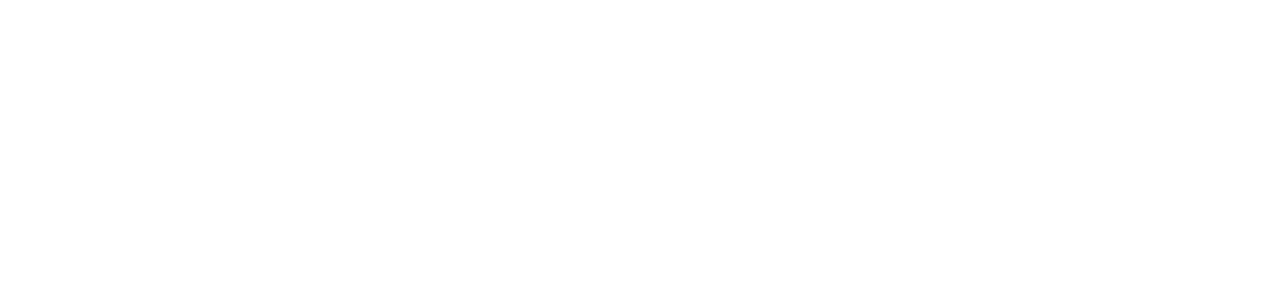
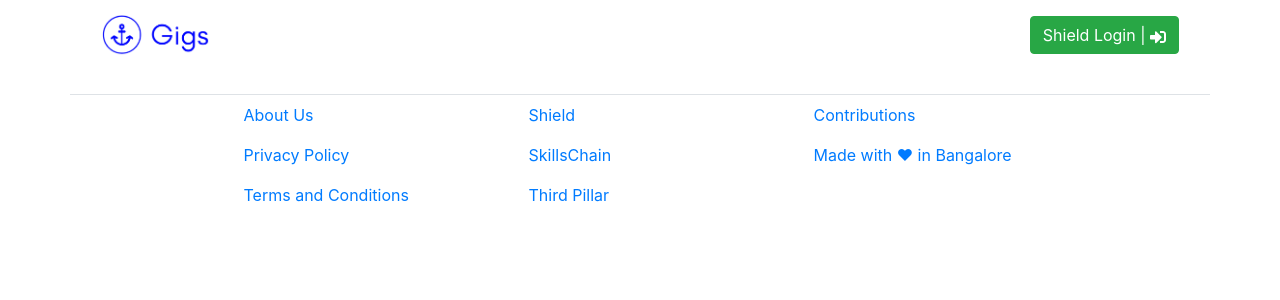
Before and after one commit to TheThirdPillar/Gigs, a Next.js app in the folder gigs-web-app/: page / in a window 1280 px wide. Shown: the top 300 px of the page. Built offline with nearby package versions, Linux system fonts and the light colour scheme.

Commit message:
Footer,Topbar, bootstrap package and other minor changes

```diff
--- /dev/null
+++ b/gigs-web-app/components/Footer.js
@@ -0,0 +1,50 @@
+import Row from 'react-bootstrap/Row'
+import Col from 'react-bootstrap/Col'
+import Nav from 'react-bootstrap/Nav'
+
+function Footer() {
+  return (
+    <>
+      <Row className="justify-content-center border-top mt-4">
+        <Col xs={4} md={4} lg={3}>
+          <Nav className="flex-column">
+            <Nav.Item>
+              <Nav.Link href="#">About Us</Nav.Link>
+            </Nav.Item>
+            <Nav.Item>
+              <Nav.Link href="#">Privacy Policy</Nav.Link>
+            </Nav.Item>
+            <Nav.Item>
+              <Nav.Link href="#">Terms and Conditions</Nav.Link>
+            </Nav.Item>
+          </Nav>
+        </Col>
+        <Col xs={4} md={4} lg={3}>
+          <Nav className="flex-column">
+            <Nav.Item>
+              <Nav.Link href="#">Shield</Nav.Link>
+            </Nav.Item>
+            <Nav.Item>
+              <Nav.Link href="#">SkillsChain</Nav.Link>
+            </Nav.Item>
+            <Nav.Item>
+              <Nav.Link href="#">Third Pillar</Nav.Link>
+            </Nav.Item>
+          </Nav>
+        </Col>
+        <Col xs={4} md={4} lg={3}>
+          <Nav className="flex-column">
+            <Nav.Item>
+              <Nav.Link href="#">Contributions</Nav.Link>
+            </Nav.Item>
+            <Nav.Item>
+              <Nav.Link href="#">Made with &hearts; in Bangalore</Nav.Link>
+            </Nav.Item>
+          </Nav>
+        </Col>
+      </Row>
+    </>
+  )
+}
+
+export default Footer
--- a/gigs-web-app/components/Logo.js
+++ b/gigs-web-app/components/Logo.js
@@ -5,7 +5,7 @@ function Logo () {
     <Image
       src="/gigsLogo.png"
       alt="Gigs Logo"
-      width="140" />
+      width="110" />
   )
 }
 
--- a/gigs-web-app/components/Topbar.js
+++ b/gigs-web-app/components/Topbar.js
@@ -1,6 +1,49 @@
+import Row from 'react-bootstrap/Row'
+import Col from 'react-bootstrap/Col'
+import Navbar from 'react-bootstrap/Navbar'
+import Button from 'react-bootstrap/Button'
+import { FaSignInAlt } from 'react-icons/fa'
+
+import Logo from './Logo'
+
 function Topbar(props) {
+
+  const isShieldInstalled = true
+  const isUserSession = false
+
   return (
     <>
+      <Row className="justify-content-center">
+        <Col xs={12} md={12} lg={12}>
+          <Navbar bg="white" expand="lg" sticky="top">
+            <Navbar.Brand href="#home">
+              <Logo />
+            </Navbar.Brand>
+            <Navbar.Toggle />
+            <Navbar.Collapse className="justify-content-end">
+              <Navbar.Text>
+                {!isShieldInstalled &&
+                  <Button variant="primary" size="md" block="true">
+                    Download Shield | <FaArrowCircleDown />
+                  </Button>
+                }
+                {(isShieldInstalled && !isUserSession) &&
+                  <Button variant="success" size="md">
+                    Shield Login | <FaSignInAlt />
+                  </Button>
+                }
+                {(isShieldInstalled && isUserSession) &&
+                  <Button variant="dark" size="md">
+                    Shield Logout | <FaSignOutAlt />
+                  </Button>
+                }
+              </Navbar.Text>
+            </Navbar.Collapse>
+          </Navbar>
+        </Col>
+      </Row>
     </>
   )
 }
+
+export default Topbar
--- /dev/null
+++ b/gigs-web-app/layout/DefaultLayout.js
@@ -0,0 +1,18 @@
+import Container from 'react-bootstrap/Container'
+
+import Topbar from '../components/Topbar'
+import Footer from '../components/Footer'
+
+function DefaultLayout(props) {
+    return (
+        <Container>
+            <Topbar />
+            <div>
+                {props.children}
+            </div>
+            <Footer />
+        </Container>
+    )
+}
+
+export default DefaultLayout
--- a/gigs-web-app/package.json
+++ b/gigs-web-app/package.json
@@ -8,9 +8,11 @@
     "start": "next start"
   },
   "dependencies": {
+    "bootstrap": "^4.5.2",
     "next": "9.5.5",
     "react": "16.13.1",
     "react-bootstrap": "^1.3.0",
-    "react-dom": "16.13.1"
+    "react-dom": "16.13.1",
+    "react-icons": "^3.11.0"
   }
 }
--- a/gigs-web-app/pages/_app.js
+++ b/gigs-web-app/pages/_app.js
@@ -1,4 +1,5 @@
 import '../styles/globals.css'
+import 'bootstrap/dist/css/bootstrap.min.css'
 
 function MyApp({ Component, pageProps }) {
   return <Component {...pageProps} />
--- a/gigs-web-app/pages/index.js
+++ b/gigs-web-app/pages/index.js
@@ -1,6 +1,14 @@
+import Head from 'next/head'
+import Link from 'next/link'
+
+import DefaultLayout from '../layout/DefaultLayout'
+
 export default function Home() {
   return (
-    <>
-    </>
+    <DefaultLayout>
+      <Head>
+        <title>Gigs 1.0</title>
+      </Head>
+    </DefaultLayout>
   )
 }
--- a/gigs-web-app/styles/globals.css
+++ b/gigs-web-app/styles/globals.css
@@ -1,3 +1,5 @@
+@import url('https://fonts.googleapis.com/css2?family=Quicksand:wght@300;400;500;600;700&display=swap');
+
 html,
 body {
   padding: 0;
@@ -14,3 +16,8 @@ a {
 * {
   box-sizing: border-box;
 }
+
+img {
+  max-width: 100%;
+  height: auto;
+}
```
Also changed, not shown: 1 other file (tests, documents, lock files or other folders).
